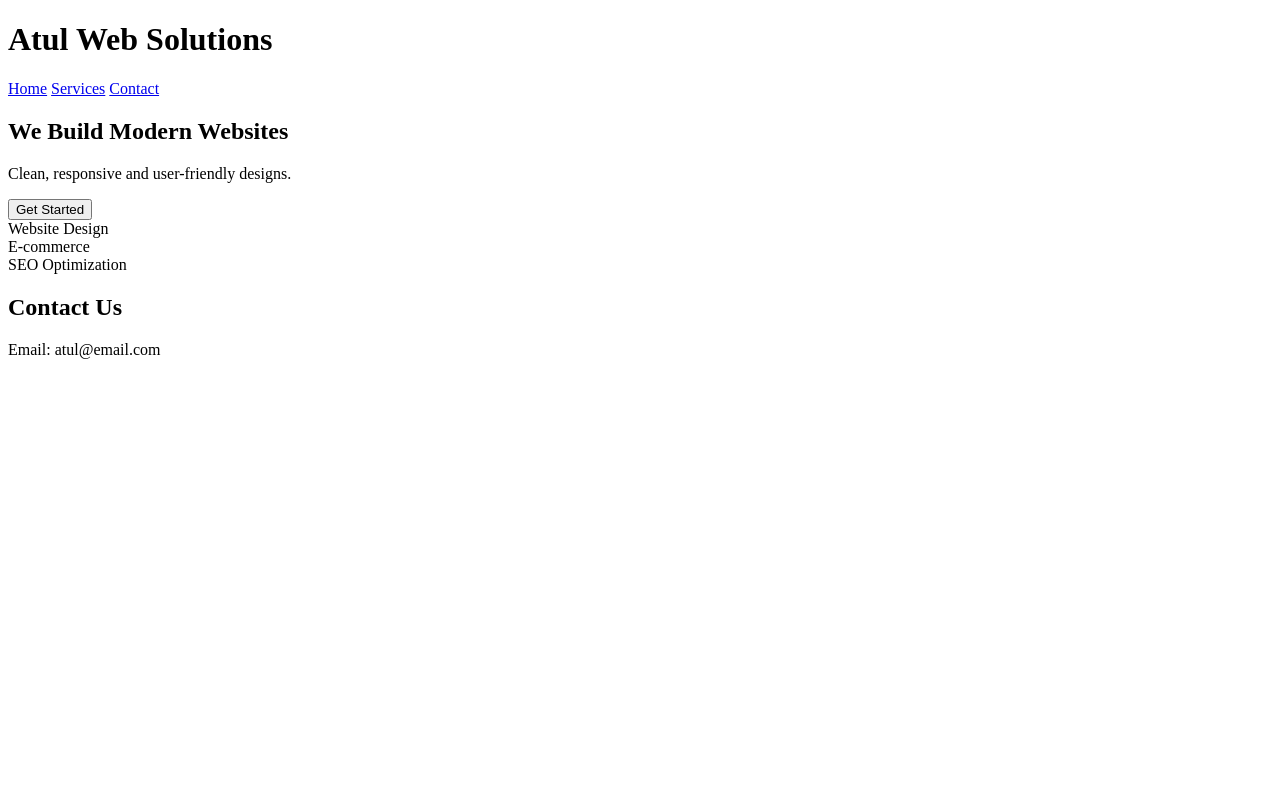
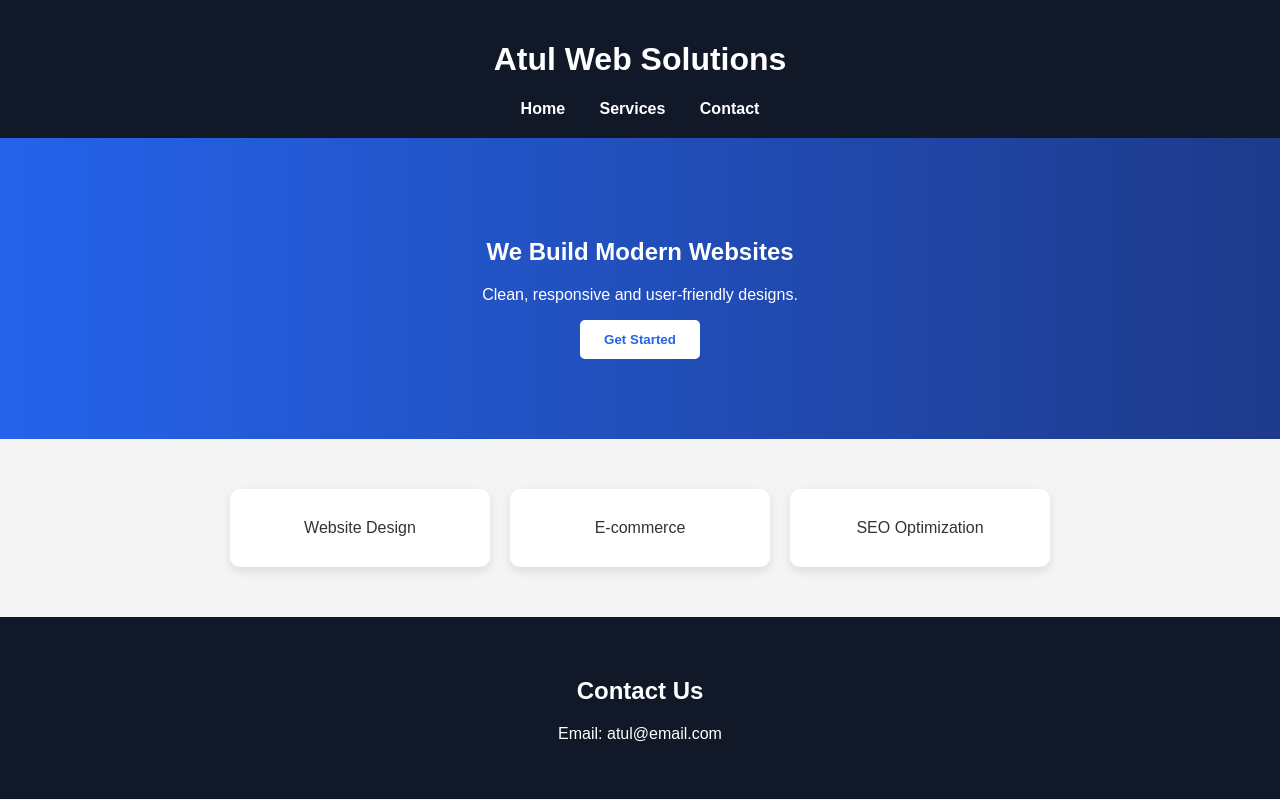
Before and after one commit to atuljaiswalGit/business-website-demo, a plain HTML site: page index.html in a window 1280 px wide. Drawn offline with Linux system fonts and the light colour scheme.

Commit message:
Update style.css

```diff
--- a/style.css
+++ b/style.css
@@ -1,36 +1,65 @@
-<!DOCTYPE html>
-<html>
-<head>
-  <title>Atul Web Solutions</title>
-  <link rel="stylesheet" href="style.css">
-</head>
-<body>
+body {
+  margin: 0;
+  font-family: Arial, sans-serif;
+  background: #f4f4f4;
+  color: #333;
+}
 
-<header>
-  <h1>Atul Web Solutions</h1>
-  <nav>
-    <a href="#">Home</a>
-    <a href="#">Services</a>
-    <a href="#">Contact</a>
-  </nav>
-</header>
+header {
+  background: #111827;
+  color: white;
+  padding: 20px;
+  text-align: center;
+}
 
-<section class="hero">
-  <h2>We Build Modern Websites</h2>
-  <p>Clean, responsive and user-friendly designs.</p>
-  <button>Get Started</button>
-</section>
+nav {
+  margin-top: 10px;
+}
 
-<section class="services">
-  <div class="card">Website Design</div>
-  <div class="card">E-commerce</div>
-  <div class="card">SEO Optimization</div>
-</section>
+nav a {
+  color: white;
+  margin: 0 15px;
+  text-decoration: none;
+  font-weight: bold;
+}
 
-<section class="contact">
-  <h2>Contact Us</h2>
-  <p>Email: atul@email.com</p>
-</section>
+.hero {
+  text-align: center;
+  padding: 80px 20px;
+  background: linear-gradient(to right, #2563eb, #1e3a8a);
+  color: white;
+}
 
-</body>
-</html>
+.hero button {
+  padding: 12px 24px;
+  border: none;
+  background: white;
+  color: #2563eb;
+  font-weight: bold;
+  border-radius: 5px;
+  cursor: pointer;
+}
+
+.services {
+  display: flex;
+  justify-content: center;
+  gap: 20px;
+  padding: 50px 20px;
+  flex-wrap: wrap;
+}
+
+.card {
+  background: white;
+  padding: 30px;
+  border-radius: 10px;
+  width: 200px;
+  text-align: center;
+  box-shadow: 0 4px 10px rgba(0,0,0,0.1);
+}
+
+.contact {
+  text-align: center;
+  padding: 40px;
+  background: #111827;
+  color: white;
+}
```
